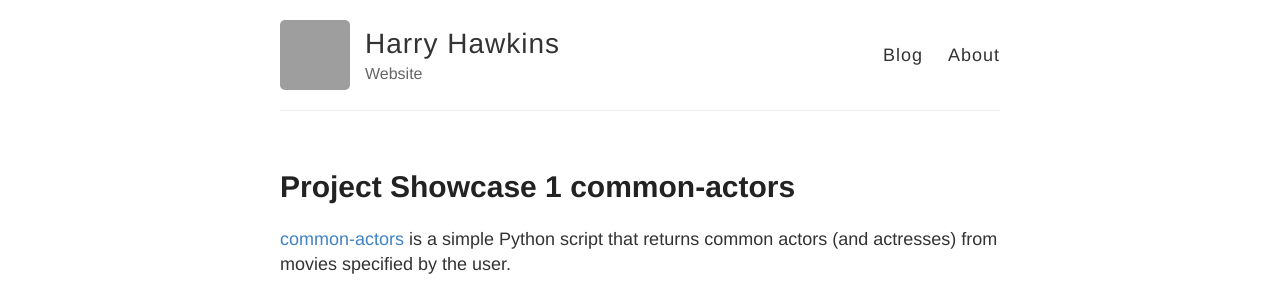
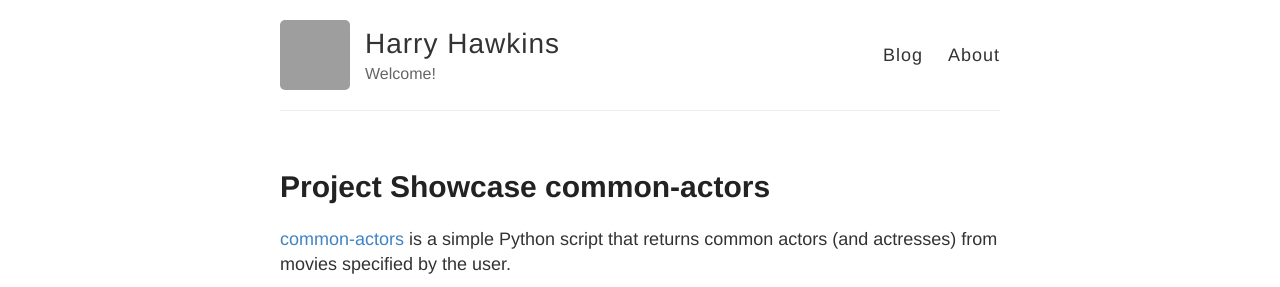
Before and after one commit to HarryHawkins/harryhawkins.github.io, a Jekyll site: the page built from _posts/2021-05-25-common-actors.md, in a window 1280 px wide. Shown: the top 287 px of the page. Built offline with Jekyll 4.4.1, drawn with Linux system fonts in a browser that asks for light colours; grey boxes are pictures that could not be loaded.

Commit message:
spelling

```diff
--- a/_config.yml
+++ b/_config.yml
@@ -6,7 +6,7 @@
 name: Harry Hawkins
 
 # Short bio or description (displayed in the header)
-description: Website
+description: Welcome!
 
 # URL of your avatar or profile pic (you could use your GitHub profile pic)
 avatar: https://avatars.githubusercontent.com/u/41339027?v=4
--- a/_posts/2021-05-25-common-actors.md
+++ b/_posts/2021-05-25-common-actors.md
@@ -1,6 +1,6 @@
 ---
 layout: post
-title: Project Showcase 1 common-actors
+title: Project Showcase common-actors
 ---
 
 [common-actors](https://github.com/HarryHawkins/common-actors) is a simple Python script that returns common actors (and actresses) from movies specified by the user.
```
